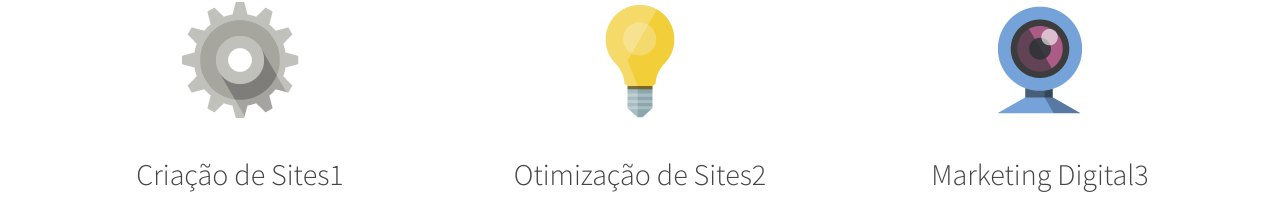
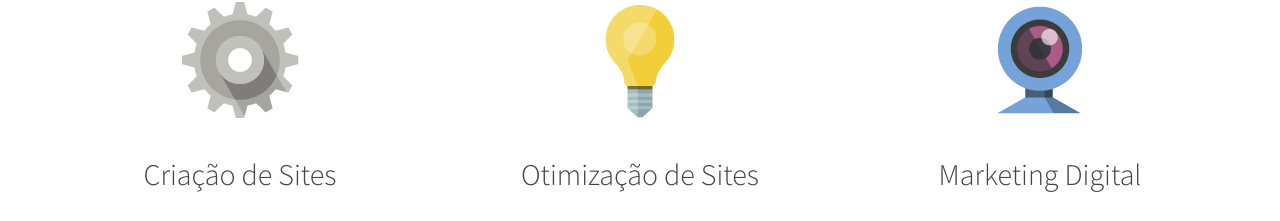
Before and after one commit to webedmilson/website, a plain HTML site: page index.html in a window 1280 px wide. Shown: the part 807-1028 px from the top of the page. Drawn offline with nearby package versions, Linux system fonts and the light colour scheme.

Commit message:
Alteração no titulo dos Serviço

```diff
--- a/index.html
+++ b/index.html
@@ -166,7 +166,7 @@
 
       <div class="span4">
         <img src="img/icon3.png">
-        <h2>Criação de Sites1</h2>
+        <h2>Criação de Sites</h2>
 
 
         <a href="#">Leia Mais &rarr;</a>
@@ -175,14 +175,14 @@
 
       <div class="span4">
         <img src="img/icon2.png">
-        <h2>Otimização de Sites2</h2>
+        <h2>Otimização de Sites</h2>
 
           <a href="#">Leia Mais &rarr;</a>
       </div>
 
       <div class="span4">
         <img src="img/icon1.png">
-        <h2>Marketing Digital3</h2>
+        <h2>Marketing Digital</h2>
           <a href="#">Leia Mais &rarr;</a>
       </div>
   </div>
```
